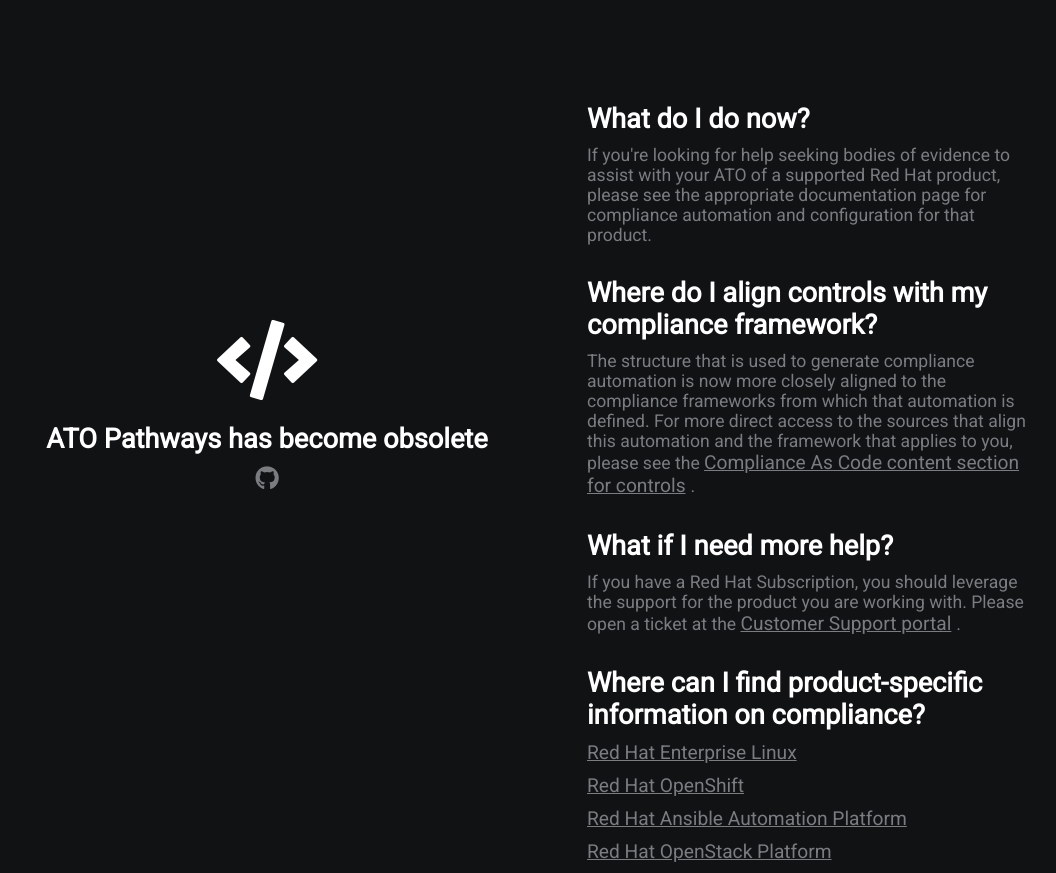
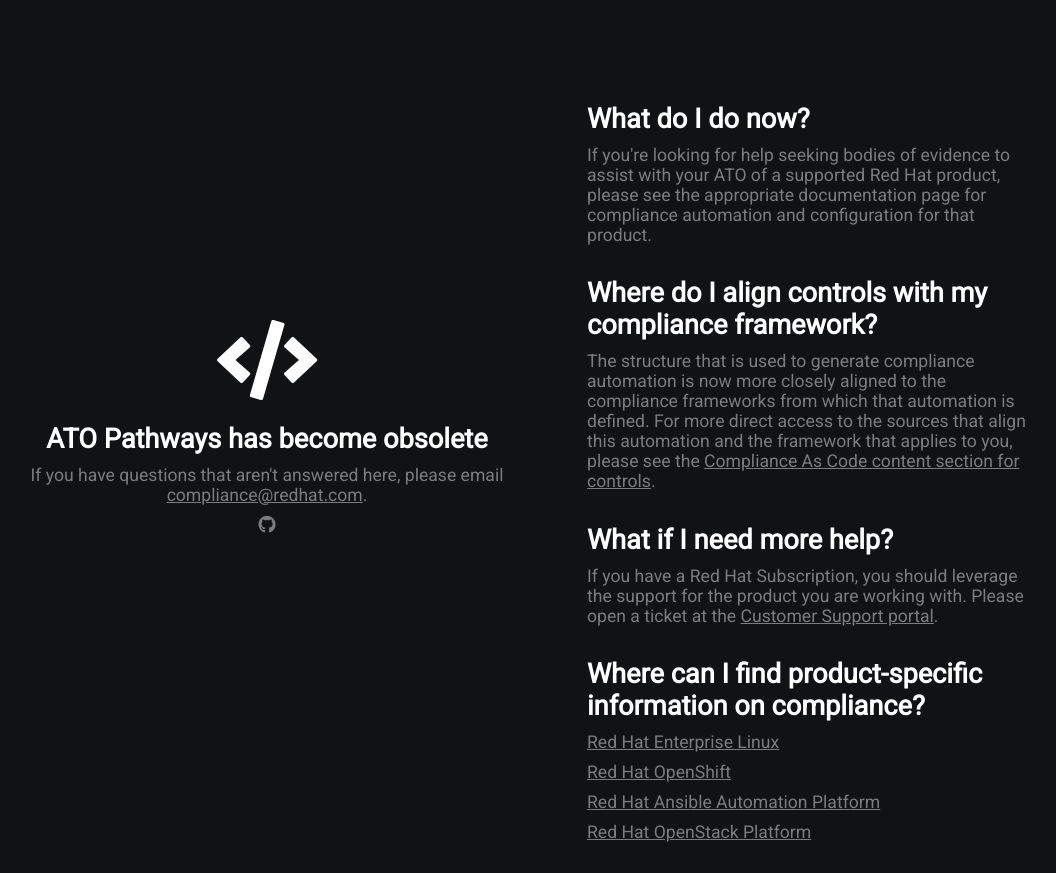
Before and after one commit to RedHatGov/atopathways-onepager, a plain HTML site: page index.html in a window 1280 px wide. Shown: the whole page, without its empty margins (53-1109 px from the left). After the commit the page ends 852 px from the top, so only its background shows below. Drawn offline with Linux system fonts and the light colour scheme.

Commit message:
Added email address
Also simplified link styling a bit more

```diff
--- a/index.html
+++ b/index.html
@@ -19,7 +19,6 @@ body{
     font-family: 'Roboto', sans-serif;
     background-color: #101214;
     color: #7A7C80;
-
 }
 
 h2,.white{
@@ -45,10 +44,6 @@ a{
     margin-bottom: 10px;
 }
 
-.section-1 a{
-    font-size: 1.5rem;
-    padding: 10px;
-}
 .section-2{
     padding-top: 10vh;
     width: 70%;
@@ -65,12 +60,6 @@ a{
     margin:0;
 }
 
-.section-2 a{
-    padding: 5px;
-    font-size: 1.2rem;
-    padding-left: 0;
-    width: 100px;
-}
 .section-2 a:hover{
     color: #fff;
     cursor: pointer;
@@ -95,7 +84,8 @@ a{
         <div class="section-1">
             <i class="fas fa-code fa-5x white"></i>
             <h2>ATO Pathways has become obsolete</h2>
-            <a href="https://github.com/ComplianceAsCode"><i class="fab fa-github"></i></a>
+            <p>If you have questions that aren't answered here, please email <a href="mailto:compliance@redhat.com">compliance@redhat.com</a>.</p>
+            <p><a href="https://github.com/ComplianceAsCode"><i class="fab fa-github"></i></a></p>
         </div>
         <div class="section-2">
             <h2>What do I do now?</h2>
```
